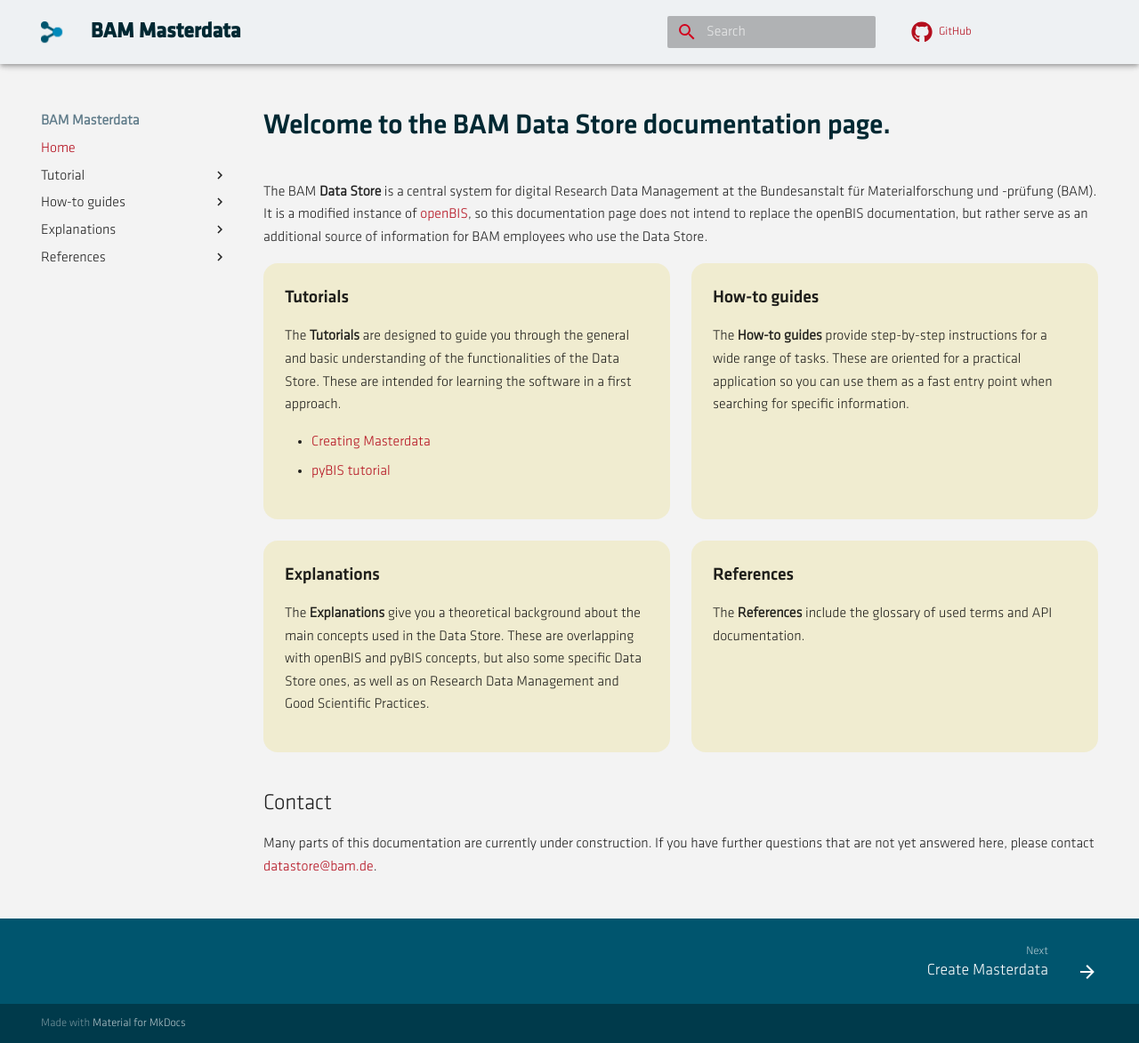
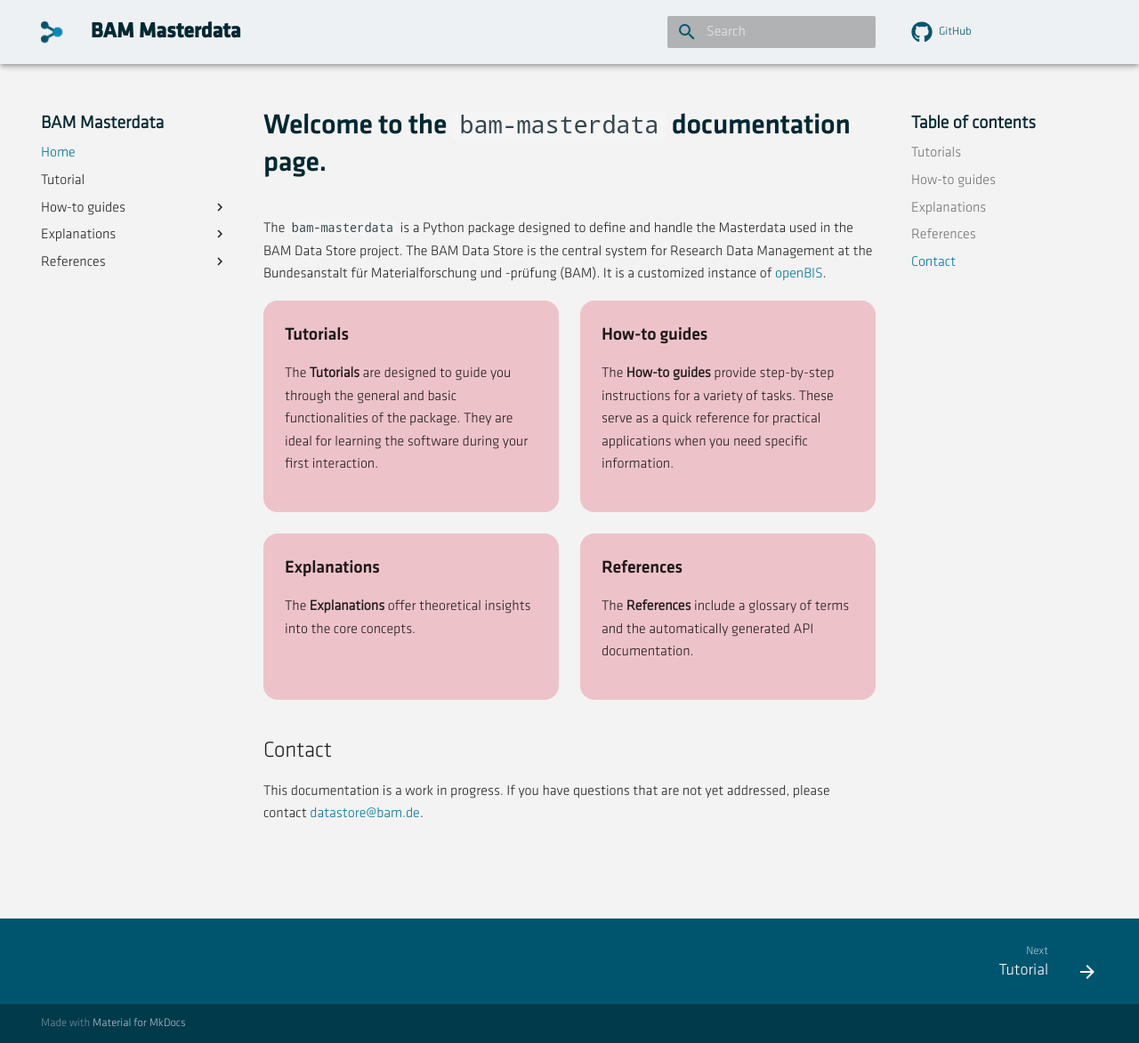
Before and after one commit to ibresslerBAM/bam-masterdata, an MkDocs documentation site: the page built from docs/index.md, in a window 1280 px wide and 1173 px high. Shown: the whole window at 89% size. Built offline with MkDocs 1.6.1 and Material for MkDocs 9.7.7, drawn with Linux system fonts in a browser that asks for light colours; comment, search, counter and statistics services are not loaded.

Commit message:
Add documentation in MkDocs (#64)
* Added mkdocstrings and deleted other docu dependencies

* Fixed index

* Added tutorial and clean up docu structure

* Changed color diataxis cards in index.md

```diff
--- a/docs/index.md
+++ b/docs/index.md
@@ -1,11 +1,10 @@
----
+<!-- ---
 hide: toc
----
+--- -->
 
-# Welcome to the BAM Data Store documentation page.
+# Welcome to the `bam-masterdata` documentation page.
 
-The BAM **Data Store** is a central system for digital Research Data Management at the Bundesanstalt für Materialforschung und -prüfung (BAM). It is a modified instance of [openBIS](https://openbis.ch/), so this documentation page does not intend to replace the openBIS documentation, but rather serve as an additional source of information for BAM employees who use the Data Store.
-
+The `bam-masterdata` is a Python package designed to define and handle the Masterdata used in the BAM Data Store project. The BAM Data Store is the central system for Research Data Management at the Bundesanstalt für Materialforschung und -prüfung (BAM). It is a customized instance of [openBIS](https://openbis.ch/).
 <!-- This documentation page is divided according to the [diataxis method](https://www.diataxis.fr/). -->
 
 
@@ -15,10 +14,7 @@ The BAM **Data Store** is a central system for digital Research Data Management
 
 <h3>Tutorials</h3>
 
-The **Tutorials** are designed to guide you through the general and basic understanding of the functionalities of the Data Store. These are intended for learning the software in a first approach.
-
-- [Creating Masterdata](tutorials/create-masterdata.md)
-- [pyBIS tutorial](tutorials/pybis.md)
+The **Tutorials** are designed to guide you through the general and basic functionalities of the package. They are ideal for learning the software during your first interaction.
 
 </div>
 
@@ -26,7 +22,7 @@ The **Tutorials** are designed to guide you through the general and basic unders
 
 <h3>How-to guides</h3>
 
-The **How-to guides** provide step-by-step instructions for a wide range of tasks. These are oriented for a practical application so you can use them as a fast entry point when searching for specific information.
+The **How-to guides** provide step-by-step instructions for a variety of tasks. These serve as a quick reference for practical applications when you need specific information.
 
 
 </div>
@@ -35,7 +31,7 @@ The **How-to guides** provide step-by-step instructions for a wide range of task
 
 <h3>Explanations</h3>
 
-The **Explanations** give you a theoretical background about the main concepts used in the Data Store. These are overlapping with openBIS and pyBIS concepts, but also some specific Data Store ones, as well as on Research Data Management and Good Scientific Practices.
+The **Explanations** offer theoretical insights into the core concepts.
 
 </div>
 
@@ -43,7 +39,7 @@ The **Explanations** give you a theoretical background about the main concepts u
 
 <h3>References</h3>
 
-The **References** include the glossary of used terms and API documentation.
+The **References** include a glossary of terms and the automatically generated API documentation.
 
 </div>
 
@@ -51,4 +47,4 @@ The **References** include the glossary of used terms and API documentation.
 
 
 ## Contact
-Many parts of this documentation are currently under construction. If you have further questions that are not yet answered here, please contact [datastore@bam.de](mailto:datastore@bam.de).
+This documentation is a work in progress. If you have questions that are not yet addressed, please contact [datastore@bam.de](mailto:datastore@bam.de).
--- a/docs/stylesheets/extra.css
+++ b/docs/stylesheets/extra.css
@@ -58,7 +58,7 @@
     --bam-gelb-darkest: rgb(205, 125, 0);
 
     /* Backgrounds, primaries, and secondaries */
-    --background-light: var(--bam-weiss);
+    --background-light: var(--bam-schwar);
     --color-light: var(--bam-schwarz-100);
     --background-dark: var(--bam-schwarz-100);
     --color-dark: var(--bam-weiss);
@@ -68,11 +68,11 @@
     --code-color-dark: var(--bam-grun);
     --code-background-dark: rgb(27, 72, 83, 0.3);
 
-    --grid-background-light: rgb(238, 229, 174, 0.5);
+    --grid-background-light: rgba(210, 0, 30, 0.2);
 
-    --md-primary-fg-color: var(--bam-rot-dark);  /* for hrefs */
-    --md-accent-fg-color: var(--bam-rot);  /* when hovering hrefs */
-    --md-primary-bg-color: var(--bam-rot);  /* for search icon */
+    --md-primary-fg-color: var(--bam-blau-darker);  /* for hrefs */
+    --md-accent-fg-color: var(--bam-blau-dark);  /* when hovering hrefs */
+    --md-primary-bg-color: var(--bam-blau-darkest);  /* for search icon */
     --md-default-bg-color: var(--bam-weiss);
 }
 
@@ -105,11 +105,11 @@
 }
 
 .md-source {
-    color: var(--bam-rot-dark);
+    color: var(--bam-blau-darkest);
 }
 
 .md-source:hover {
-    color: var(--bam-rot);
+    color: var(--bam-blau-dark);
 }
 
 .md-main {
@@ -148,8 +148,13 @@
     font-size: 0.8rem;
 }
 
+.md-code__content {
+    background-color: var(--bam-weiss-dark) !important;
+}
+
 .md-nav__title {
-    color: var(--bam-schwarz-60)
+    color: var(--bam-schwarz-100);
+    font-size: 1.0rem;
 }
 
 .md-nav--primary .md-nav__title {
@@ -164,3 +169,9 @@
 .md-footer {
     background-color: var(--bam-blau-darkest);
 }
+
+.md-nav--secondary .md-nav__title{
+    background-color: transparent;
+    z-index: 2;
+    box-shadow: 0 0 -.4rem .4rem var(--md-default-bg-color);
+}
--- a/mkdocs.yml
+++ b/mkdocs.yml
@@ -4,21 +4,9 @@ site_author: BAM Data Store
 repo_url: https://github.com/BAMresearch/bam-masterdata
 nav:
   - Home: index.md
-  - Tutorial:
-    - Create Masterdata: tutorials/create-masterdata.md
-    - Basic pyBIS usage: tutorials/pybis.md
+  - Tutorial: tutorials/tutorial.md
   - How-to guides:
     - Overview: howtos/overview.md
-    - pyBIS:
-      - Initial setup: howtos/pybis/setup.md
-      - Create spaces: howtos/pybis/spaces.md
-      - Create projects: howtos/pybis/projects.md
-      - Create collections: howtos/pybis/collections.md
-      - Create objects: howtos/pybis/objects.md
-      - Modify objects properties: howtos/pybis/objects_props.md
-      - Define parent-child relationships: howtos/pybis/parent_child.md
-      - Create datasets: howtos/pybis/datasets.md
-      - Searches and filters: howtos/pybis/searches.md
   - Explanations:
     - Data Store: explanations/data-store.md
     - OpenBIS : explanations/openbis.md
@@ -53,6 +41,17 @@ theme:
     repo: fontawesome/brands/github
 plugins:
   - search
+  - mkdocstrings:
+      default_handler: python
+      handlers:
+        python:
+          options:
+            show_bases: true  # show inheritance from classes
+            show_source: true  # show source code
+            show_if_no_docstring: true  # show methods if they don't have docstrings
+            show_labels: false  # not showing labels in class attrs
+            docstring_section_style: spacy  # different style for input parameters of methods
+            members_order: source  # order of definitions according to source code
 markdown_extensions:
   - attr_list
   - md_in_html
@@ -76,3 +75,4 @@ extra_css:
 extra_javascript:
   - 'https://cdnjs.cloudflare.com/ajax/libs/js-yaml/4.1.0/js-yaml.min.js'
   - 'https://unpkg.com/cytoscape@3.19.1/dist/cytoscape.min.js'
+  - 'https://unpkg.com/mermaid@10.9.0/dist/mermaid.min.js'
```
Also changed, not shown: docs/howtos/pybis/collections.md (deleted, +0 -3 lines), docs/howtos/pybis/datasets.md (deleted, +0 -3 lines), docs/howtos/pybis/objects.md (deleted, +0 -3 lines), docs/howtos/pybis/objects_props.md (deleted, +0 -3 lines), docs/howtos/pybis/parent_child.md (deleted, +0 -3 lines), docs/howtos/pybis/projects.md (deleted, +0 -3 lines), docs/howtos/pybis/searches.md (deleted, +0 -3 lines), docs/howtos/pybis/setup.md (deleted, +0 -3 lines), docs/howtos/pybis/spaces.md (deleted, +0 -3 lines), docs/tutorials/create-masterdata.md (deleted, +0 -3 lines), docs/tutorials/pybis.md (deleted, +0 -3 lines), docs/tutorials/tutorial.md (added, +82 -0 lines).
